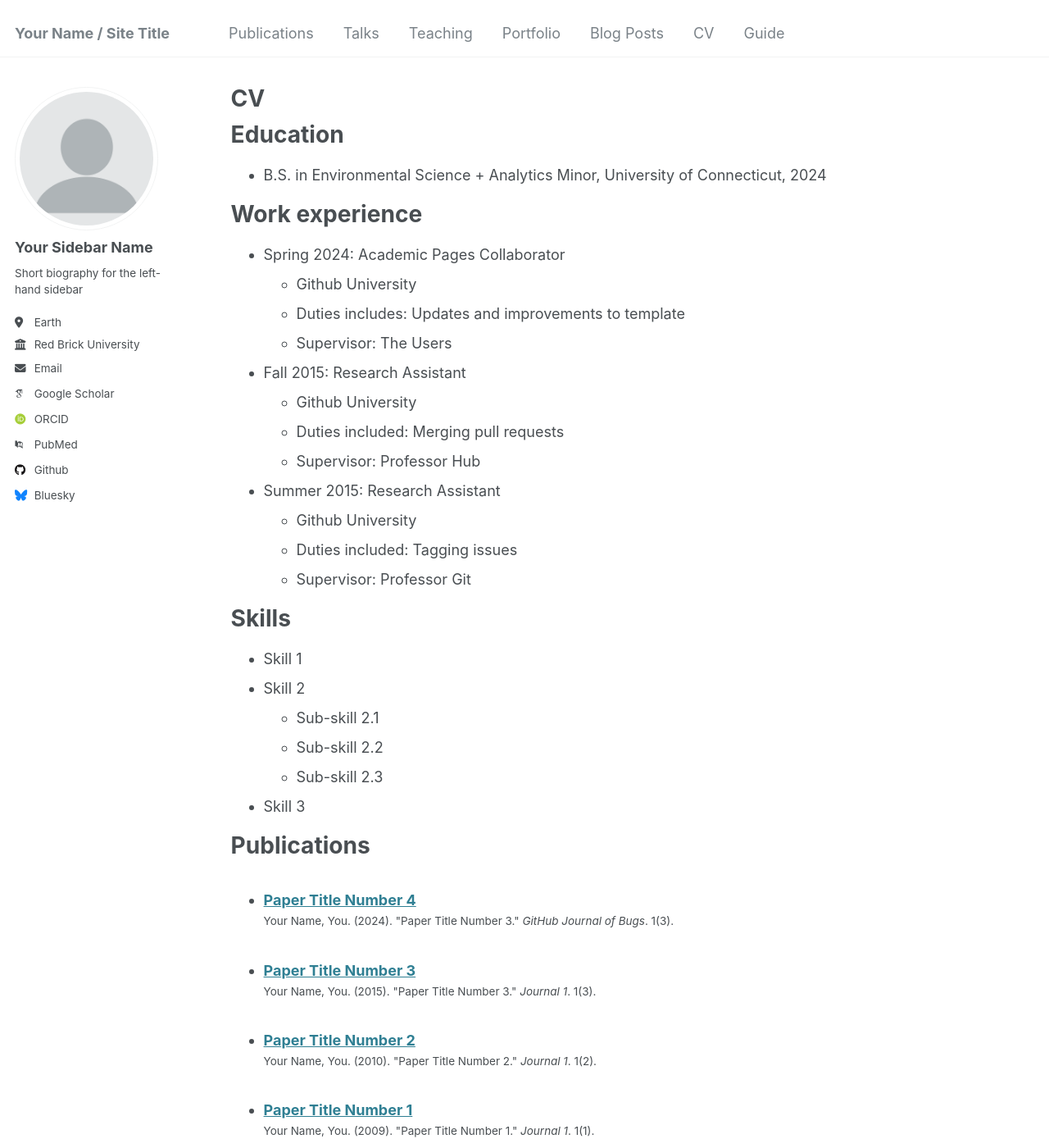
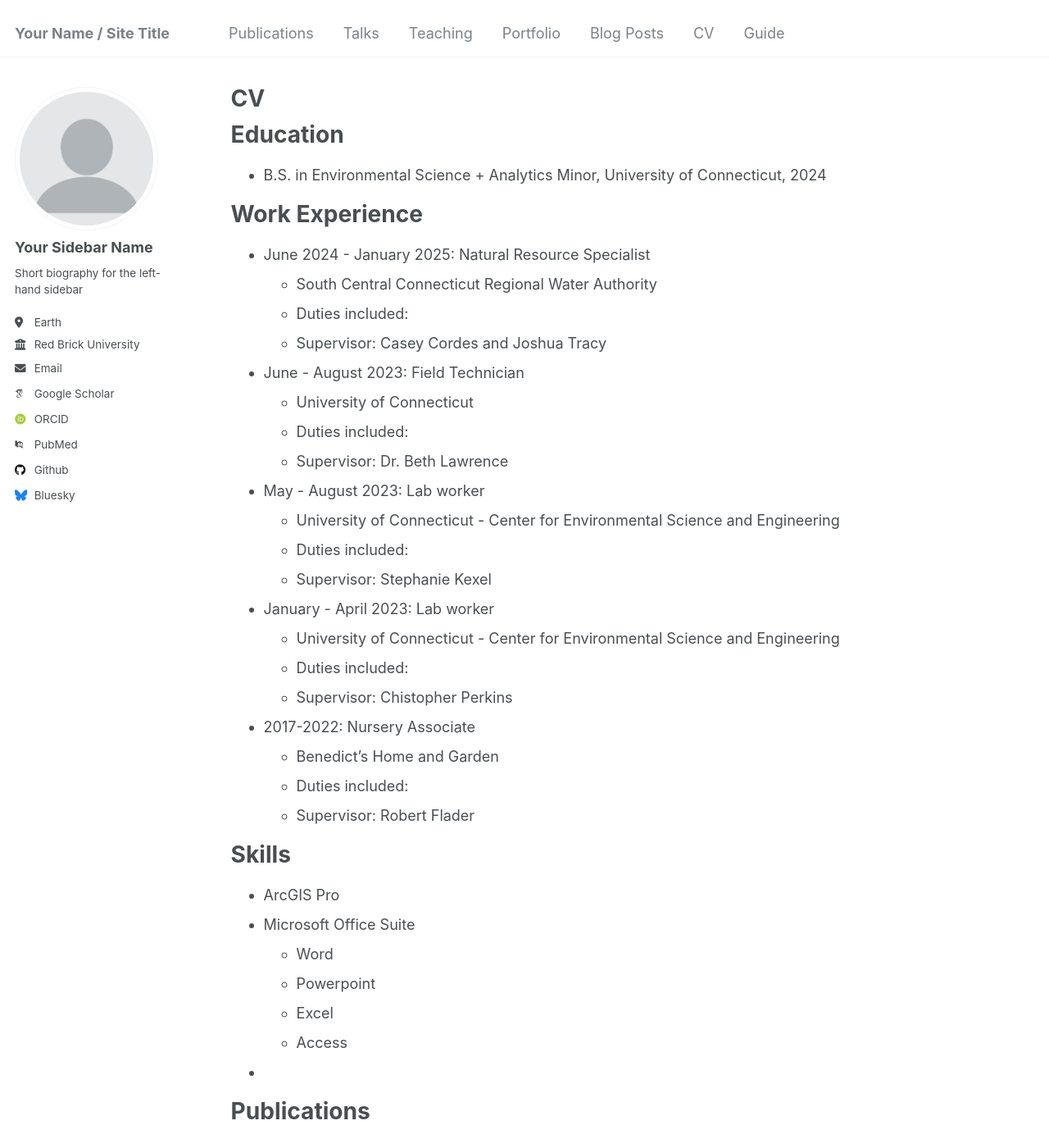
Before and after one commit to juliettedoyle/juliettedoyle.github.io, a Jekyll site: the page built from _pages/cv.md, in a window 1280 px wide and 1400 px high. Shown: the whole window at 82% size. Built offline with Jekyll 4.4.1, drawn with Linux system fonts in a browser that asks for light colours; some web fonts are replaced.

Commit message:
Update cv.md

```diff
--- a/_pages/cv.md
+++ b/_pages/cv.md
@@ -13,31 +13,42 @@ Education
 ======
 * B.S. in Environmental Science + Analytics Minor, University of Connecticut, 2024
 
-Work experience
+Work Experience
 ======
-* Spring 2024: Academic Pages Collaborator
-  * Github University
-  * Duties includes: Updates and improvements to template
-  * Supervisor: The Users
+* June 2024 - January 2025: Natural Resource Specialist
+  * South Central Connecticut Regional Water Authority
+  * Duties included:
+  * Supervisor: Casey Cordes and Joshua Tracy
 
-* Fall 2015: Research Assistant
-  * Github University
-  * Duties included: Merging pull requests
-  * Supervisor: Professor Hub
+* June - August 2023: Field Technician
+  * University of Connecticut
+  * Duties included:
+  * Supervisor: Dr. Beth Lawrence
 
-* Summer 2015: Research Assistant
-  * Github University
-  * Duties included: Tagging issues
-  * Supervisor: Professor Git
+* May - August 2023: Lab worker
+  * University of Connecticut - Center for Environmental Science and Engineering
+  * Duties included:
+  * Supervisor: Stephanie Kexel
+
+* January - April 2023: Lab worker
+  * University of Connecticut - Center for Environmental Science and Engineering
+  * Duties included:
+  * Supervisor: Chistopher Perkins
+
+* 2017-2022: Nursery Associate
+  * Benedict's Home and Garden
+  * Duties included:
+  * Supervisor: Robert Flader
 
 Skills
 ======
-* Skill 1
-* Skill 2
-  * Sub-skill 2.1
-  * Sub-skill 2.2
-  * Sub-skill 2.3
-* Skill 3
+* ArcGIS Pro
+* Microsoft Office Suite
+  * Word
+  * Powerpoint
+  * Excel
+  * Access
+*
 
 Publications
 ======
```
Also changed, not shown: other parts of _pages/cv.md (+1 -1 lines).
